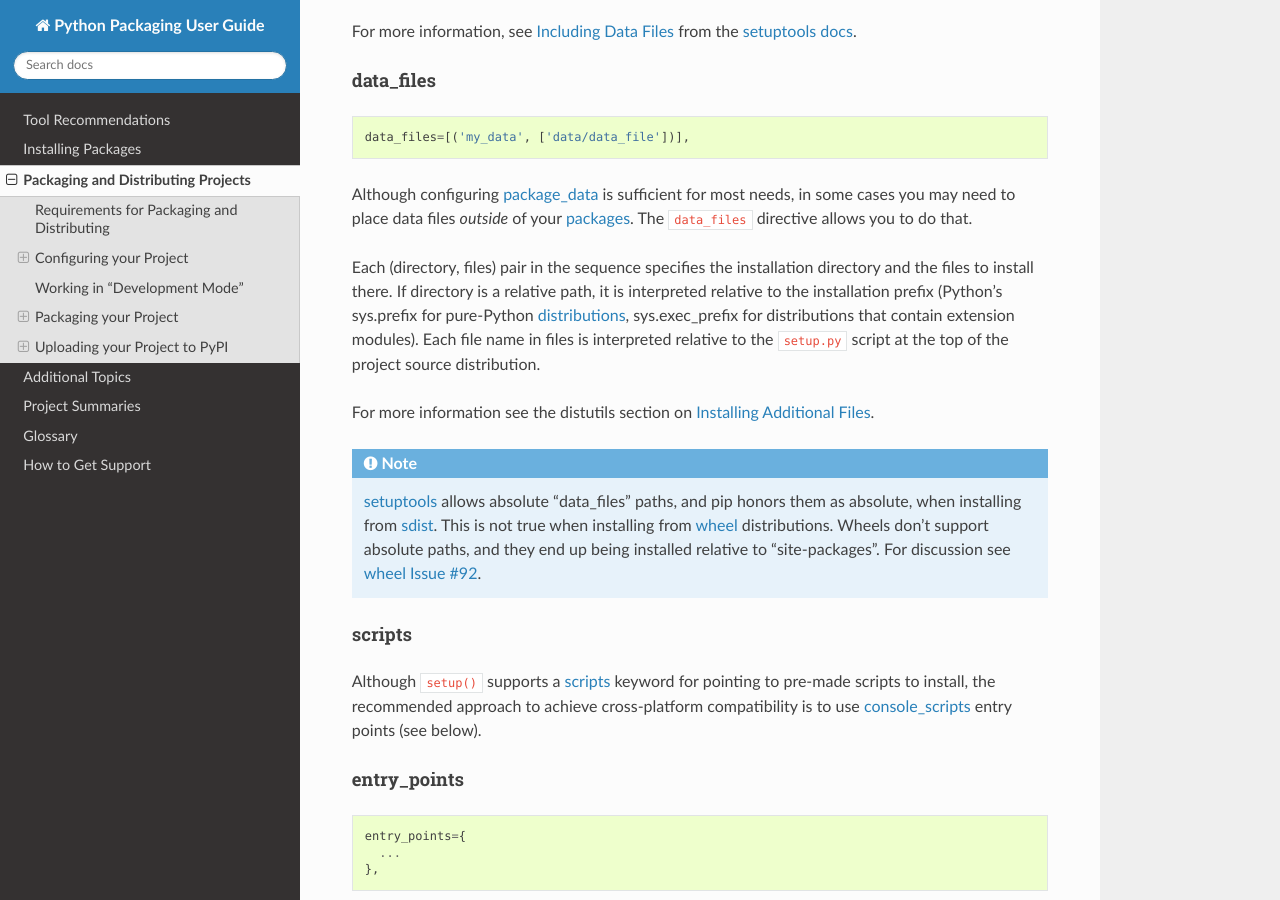
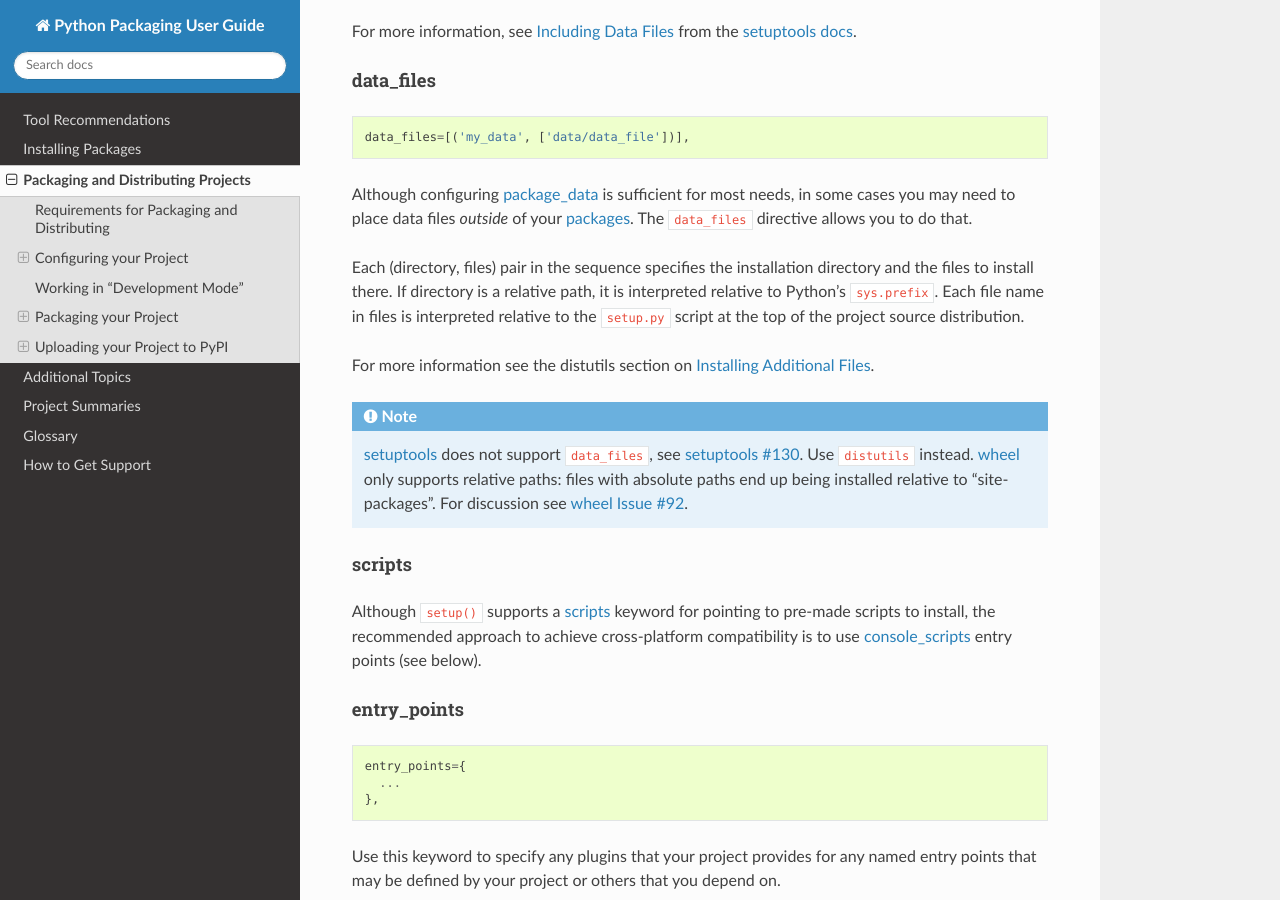
Before and after one commit to pypa/packaging.python.org, a Sphinx documentation site: the page built from source/distributing.rst, in a window 1280 px wide and 900 px high, scrolled down 6080 px. Built offline with Sphinx 7.4.7 and the Read the Docs theme 2.0.0, drawn with Linux system fonts in a browser that asks for light colours; pages that are not in the unit, such as notebooks, are missing from menus.

Commit message:
Fix section on data_files

```diff
--- a/source/distributing.rst
+++ b/source/distributing.rst
@@ -332,9 +332,7 @@
 
 Each (directory, files) pair in the sequence specifies the installation
 directory and the files to install there. If directory is a relative path, it is
-interpreted relative to the installation prefix (Python’s sys.prefix for
-pure-Python :term:`distributions <Distribution Package>`, sys.exec_prefix for
-distributions that contain extension modules). Each file name in files is
+interpreted relative to Python’s ``sys.prefix``. Each file name in files is
 interpreted relative to the ``setup.py`` script at the top of the project source
 distribution.
 
@@ -343,11 +341,13 @@
 
 .. note::
 
-  :ref:`setuptools` allows absolute "data_files" paths, and pip honors them as
-  absolute, when installing from :term:`sdist <Source Distribution (or
-  "sdist")>`.  This is not true when installing from :term:`wheel`
-  distributions. Wheels don't support absolute paths, and they end up being
-  installed relative to "site-packages".  For discussion see `wheel Issue #92
+  :ref:`setuptools` does not support ``data_files``, see
+  `setuptools #130
+  <https://bitbucket.org/pypa/setuptools/issues/130/install_data-doesnt-respect-prefix>`_.
+  Use ``distutils`` instead.
+  :term:`wheel` only supports relative paths: files with absolute paths
+  end up being installed relative to "site-packages".
+  For discussion see `wheel Issue #92
   <https://bitbucket.org/pypa/wheel/issue/92>`_.
 
 
```
